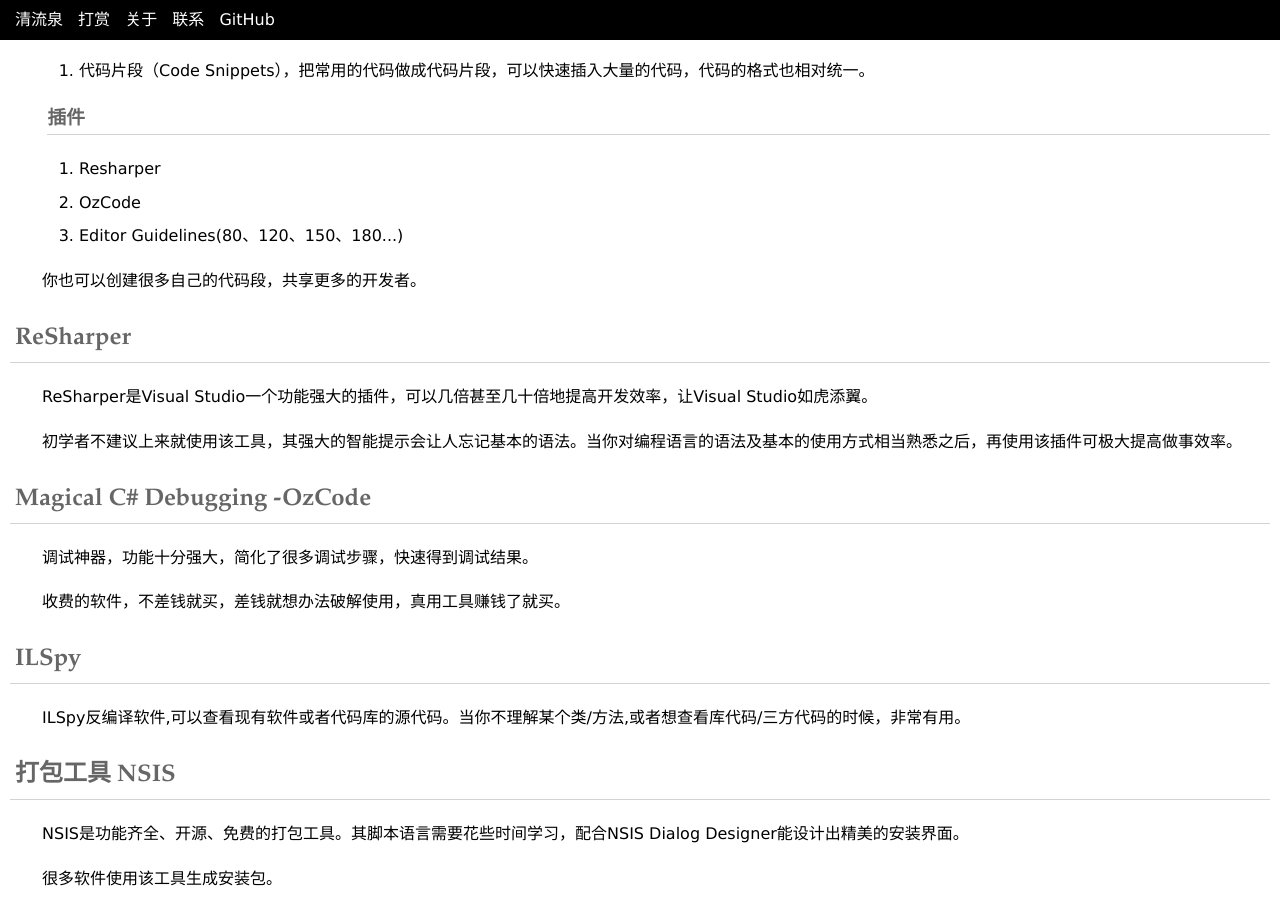
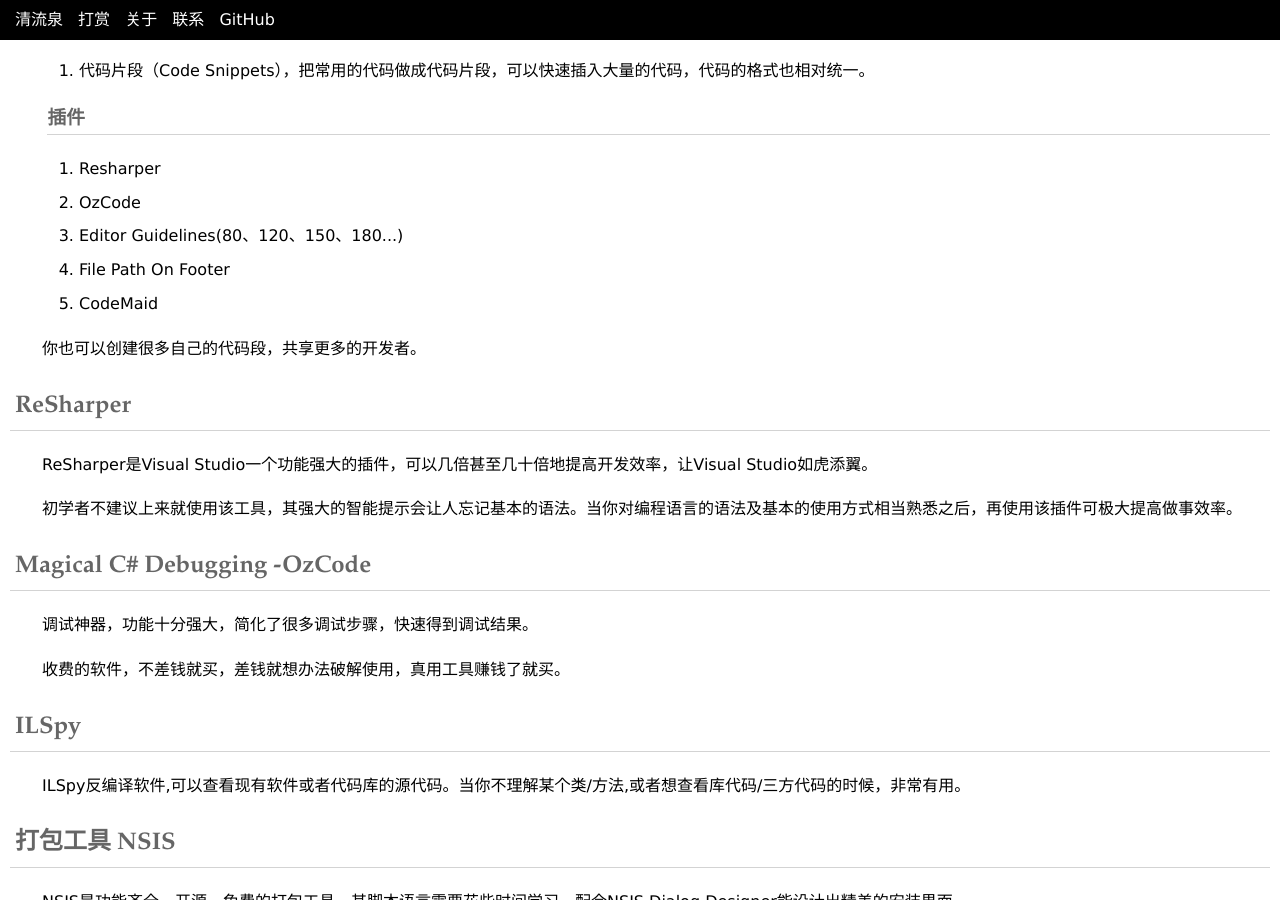
Before and after one commit to yinyongxian/yinyongxian.github.io, a Jekyll site: the page built from _posts/2018/2018-06-01-csharp-development-common-tools.html, in a window 1280 px wide and 900 px high, scrolled down 362 px. Built offline with Jekyll 4.4.1, drawn with Linux system fonts in a browser that asks for light colours.

Commit message:
C# 开发常用工具

```diff
--- a/_posts/2018/2018-06-01-csharp-development-common-tools.html
+++ b/_posts/2018/2018-06-01-csharp-development-common-tools.html
@@ -34,6 +34,8 @@
     <li>Resharper</li>
     <li>OzCode</li>
     <li>Editor Guidelines(80、120、150、180...)</li>
+    <li>File Path On Footer</li>
+    <li>CodeMaid</li>
   </ol>
   </p>
   <p>你也可以创建很多自己的代码段，共享更多的开发者。</p>
```
